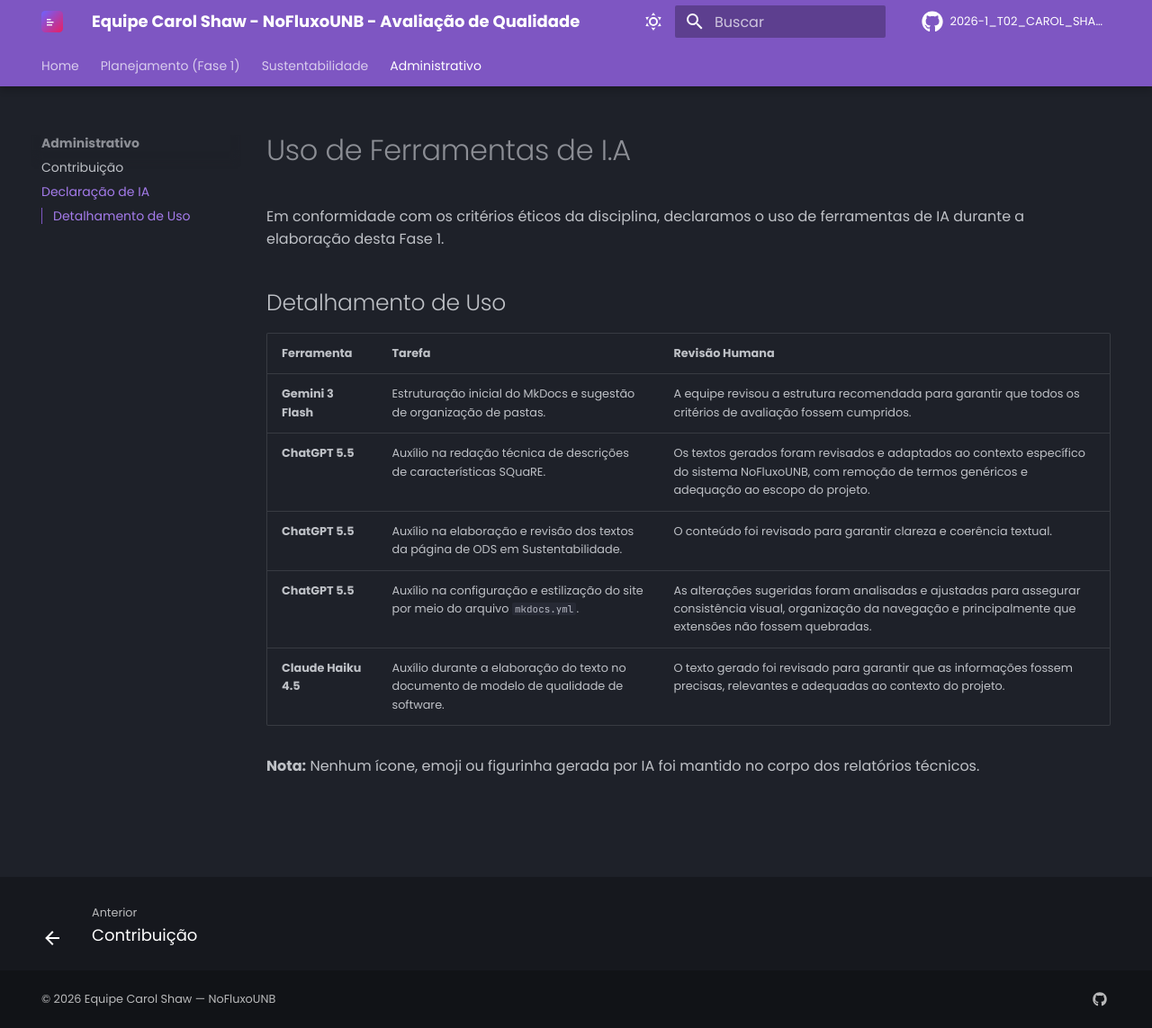
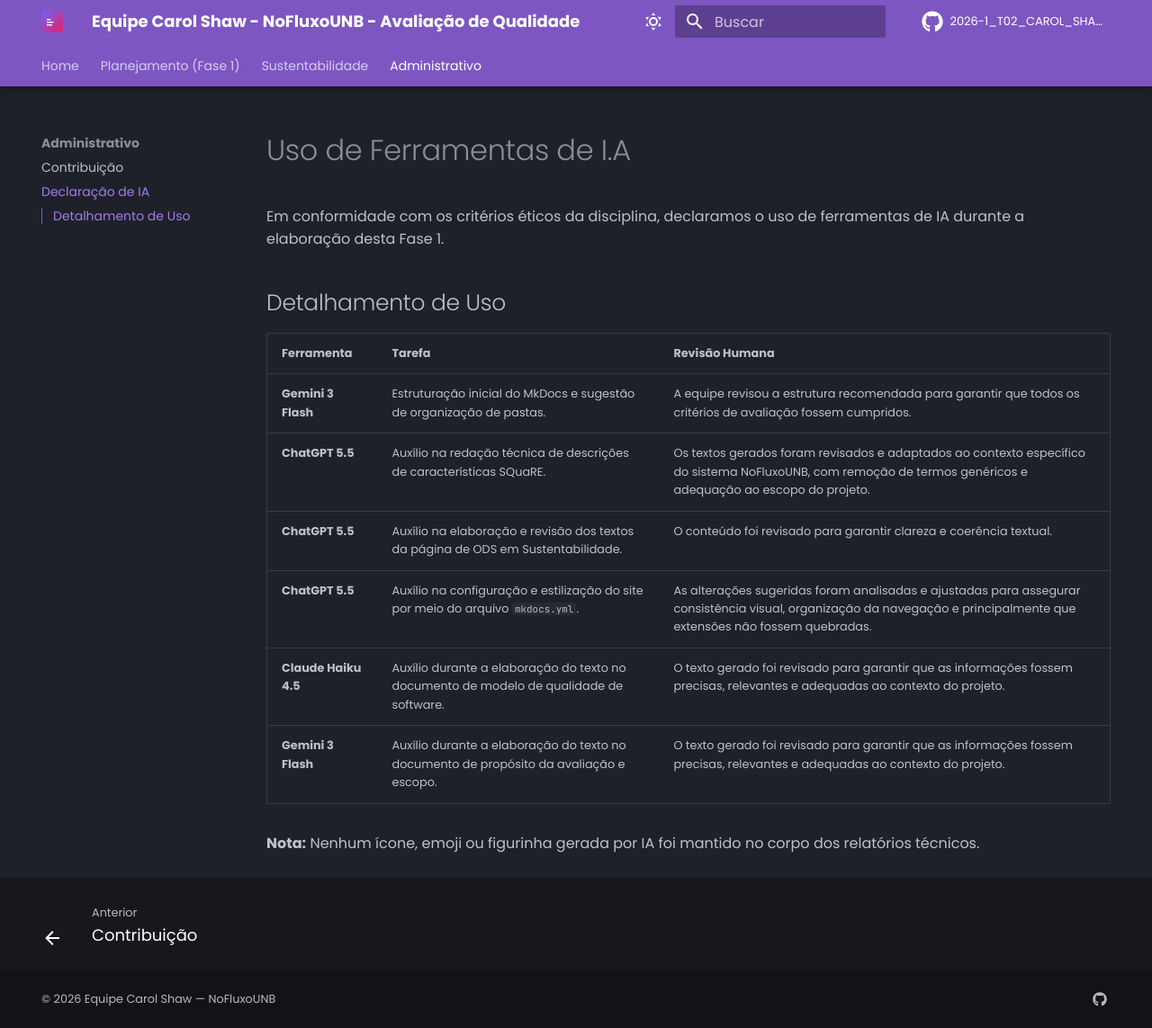
Before and after one commit to FCTE-Qualidade-de-Software-1/2026-1_T02_CAROL_SHAW, an MkDocs documentation site: the page built from docs/adm/ia.md, in a window 1280 px wide and 1143 px high. Shown: the whole window at 90% size. Built offline with MkDocs 1.6.1 and Material for MkDocs 9.7.7, drawn with Linux system fonts in a browser that asks for light colours; comment, search, counter and statistics services are not loaded.

Commit message:
docs: adiciona ferramente de ia utilizada

```diff
--- a/docs/adm/ia.md
+++ b/docs/adm/ia.md
@@ -11,5 +11,6 @@ Em conformidade com os critérios éticos da disciplina, declaramos o uso de fer
 | **ChatGPT 5.5**      | Auxílio na elaboração e revisão dos textos da página de ODS em Sustentabilidade.       | O conteúdo foi revisado para garantir clareza e coerência textual.                                                                                                     |
 | **ChatGPT 5.5**      | Auxílio na configuração e estilização do site por meio do arquivo `mkdocs.yml`.        | As alterações sugeridas foram analisadas e ajustadas para assegurar consistência visual, organização da navegação e principalmente que extensões não fossem quebradas. |
 | **Claude Haiku 4.5** | Auxílio durante a elaboração do texto no documento de modelo de qualidade de software. | O texto gerado foi revisado para garantir que as informações fossem precisas, relevantes e adequadas ao contexto do projeto.                                           |
+| **Gemini 3 Flash** | Auxílio durante a elaboração do texto no documento de propósito da avaliação e escopo. | O texto gerado foi revisado para garantir que as informações fossem precisas, relevantes e adequadas ao contexto do projeto.                                           |
 
 **Nota:** Nenhum ícone, emoji ou figurinha gerada por IA foi mantido no corpo dos relatórios técnicos.
```
